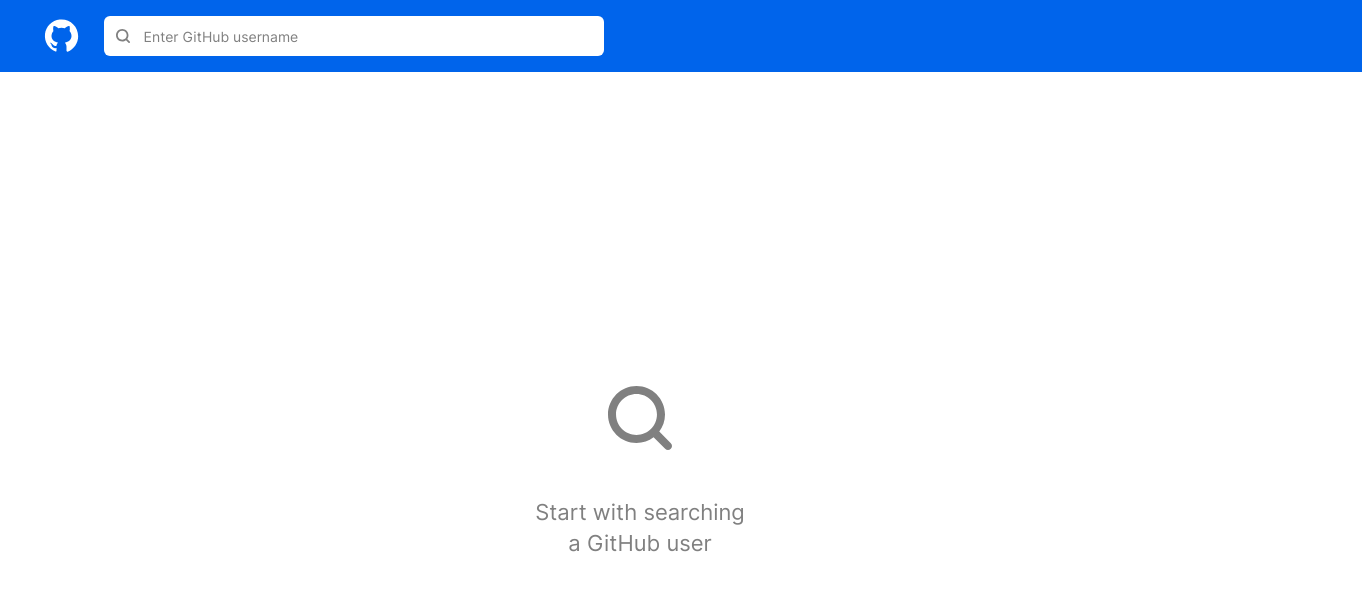
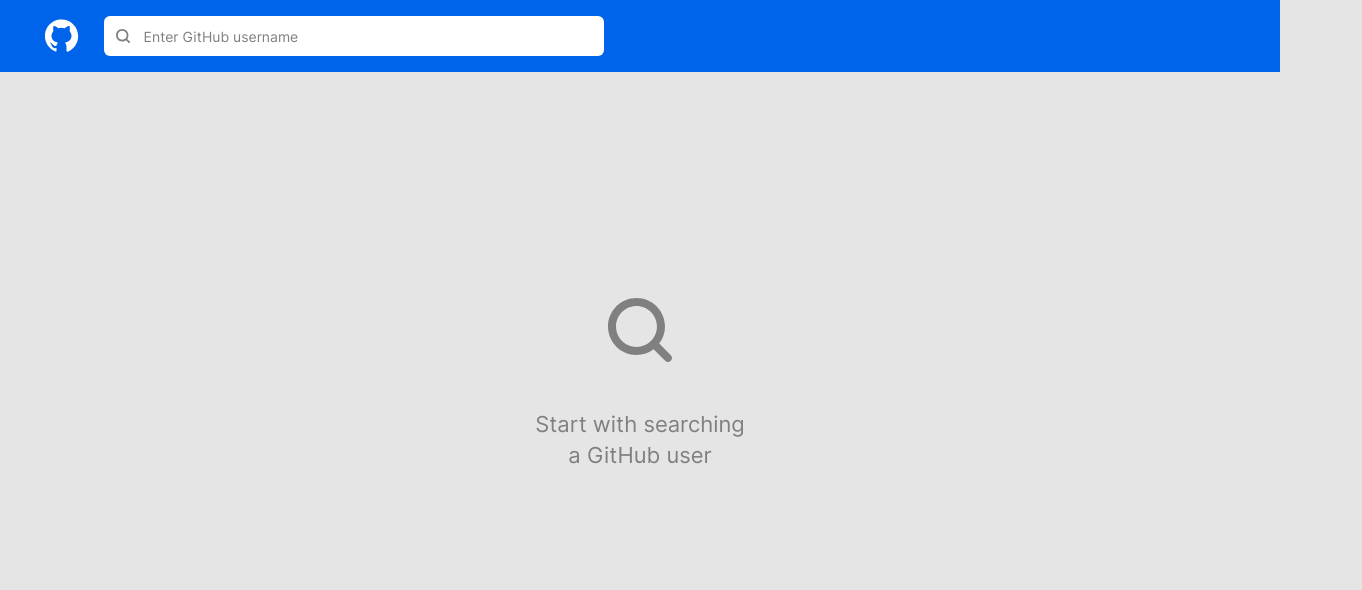
Before and after one commit to pashaSok/github-search, a React (Create React App) app: page / in a window 1280 px wide. Shown: the top 590 px of the page, 1362 px wide, since content can reach past the window. Built offline with nearby package versions, Linux system fonts and the light colour scheme.

Commit message:
feat: create test build

```diff
--- a/src/App.jsx
+++ b/src/App.jsx
@@ -8,7 +8,8 @@ class App extends Component{
     state={
         user:null,
         userRepo:null,
-        loadingInProgress:false
+        loadingInProgress:false,
+        currentPage:1
     }
     handleUserChange = (user,userRepo) =>{
         this.setState({user,userRepo});
@@ -16,14 +17,26 @@ class App extends Component{
     handleLoading = (loadingInProgress) =>{
         this.setState({loadingInProgress});
     }
+    handleCurrentPage=(currentPage) =>{
+        this.setState({currentPage});
+    }
     render(){
-        const {user,userRepo,loadingInProgress} = this.state;
-        console.log(user);
+        const {user,userRepo,loadingInProgress,currentPage} = this.state;
         return(
             <Router>
-                <Header setUser={this.handleUserChange} setLoading={this.handleLoading}/>
+                <Header setUser={this.handleUserChange} setLoading={this.handleLoading} currentPage={currentPage} />
                 <Routes>
-                    <Route path='/' element={<PageContentContainer loadingInProgress={loadingInProgress} user={user} userRepo={userRepo}/>}></Route>
+                    <Route path='/' element={
+                        <PageContentContainer
+                            loadingInProgress={loadingInProgress}
+                            user={user}
+                            userRepo={userRepo}
+                            setCurrentPage={this.handleCurrentPage}
+                            currentPage={currentPage}
+                            setUser={this.handleUserChange}
+                        />}
+                    >
+                    </Route>
                 </Routes>
             </Router>
         )
--- a/src/Components/Header.jsx
+++ b/src/Components/Header.jsx
@@ -5,12 +5,14 @@ export default class Header extends Component{
 
     render() {
         return (
-          <div className="header-wrapper">
+          <header>
+            <div className="header-container">
             <a href='#' className="icon-wrapper">
                 <svg className="github-icon"><use xlinkHref="../assets/sprite.svg#github"></use></svg>
             </a>
-            <Input setUser={this.props.setUser} setLoading={this.props.setLoading}/>
+            <Input setUser={this.props.setUser} setLoading={this.props.setLoading} currentPage={this.props.currentPage} />
           </div>
+          </header>
         );
       }
 }
--- a/src/Components/InitPage.jsx
+++ b/src/Components/InitPage.jsx
@@ -5,11 +5,11 @@ export default class InitPage extends Component{
     render() {
         return (
             <div className="void-page-wrapper">
-                <div className="icon-wrapper">
-                    <svg className="search-icon"><use xlinkHref="../assets/sprite.svg#nameSearch"></use></svg>
+                    <div className="icon-wrapper">
+                        <svg className="search-icon"><use xlinkHref="../assets/sprite.svg#nameSearch"></use></svg>
+                    </div>
+                    <span>Start with searching a GitHub user</span>
                 </div>
-                <span>Start with searching a GitHub user</span>
-            </div>
         );
-      }
+    }
 }
--- a/src/Components/PageContentContainer.jsx
+++ b/src/Components/PageContentContainer.jsx
@@ -7,7 +7,7 @@ import Loading from "./Loading";
 export default class PageContentContainer extends Component{
 
     render() {
-        const {user, userRepo,loadingInProgress} = this.props;
+        const {user, userRepo,loadingInProgress, setCurrentPage, currentPage, setUser} = this.props;
         if(loadingInProgress){
             return(
                 <Loading/>
@@ -24,7 +24,7 @@ export default class PageContentContainer extends Component{
             );
         }
         return(
-            <UserPage user={user} userRepo={userRepo}/>
+            <UserPage user={user} userRepo={userRepo} setCurrentPage={setCurrentPage} currentPage={currentPage} setUser={setUser}/>
         );
       }
 }
--- a/src/Components/RepoInfo.jsx
+++ b/src/Components/RepoInfo.jsx
@@ -4,15 +4,17 @@ import RepositoryIsEmpty from "./RepositoryIsEmpty";
 export default class RepoInfo extends Component{
 
     render() {
-        const {userRepo,currentItems}= this.props;
+        const {userRepo,currentItems,user}= this.props;
         if(!userRepo.length){
             return(
-                <RepositoryIsEmpty/>
+                <div className="repo-empty">
+                    <RepositoryIsEmpty/>
+                </div>
             );
         }
         return (
             <div className="repo-wrapper">
-                <span className="repo-number">Repositories ({userRepo.length})</span>
+                <span className="repo-number">Repositories ({user.public_repos})</span>
                 <div className="repo-items-wrapper">
                     {currentItems.map(element=>{
                         return(
--- a/src/Components/UserPage.jsx
+++ b/src/Components/UserPage.jsx
@@ -5,10 +5,29 @@ import RepoInfo from "./RepoInfo";
 
 export default class UserPage extends Component{
     state={
-        pageCount:Math.ceil(this.props.userRepo.length/4),
+        pageCount:Math.ceil(this.props.user.public_repos/4),
         currentItems:this.props.userRepo.slice(0,4),
         itemOffset:0,
         itemsPerPage:4
+    }
+    componentDidUpdate=async(prevProps)=>{
+        if(prevProps.currentPage!==this.props.currentPage){
+            const repoResponse = await fetch(`https://api.github.com/users/${this.props.user.login}/repos?page=${this.props.currentPage}&per_page=4&sort=updated`,
+            {
+                method:'GET',
+                headers:{
+                    Authorization: 'token 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'
+                }
+            });
+            const repoData=await repoResponse.json();
+            this.props.setUser(this.props.user, repoData);
+        }
+    }
+    static getDerivedStateFromProps(props, state){
+        if(props.userRepo!==state.currentItems){
+            return {currentItems: props.userRepo}
+        }
+        return null;
     }
     handleCurrentItems=(currentItems)=>{
         this.setState({currentItems});
@@ -21,15 +40,38 @@ export default class UserPage extends Component{
     }
     render() {
         const {pageCount,currentItems,itemOffset,itemsPerPage}=this.state;
-        const {user,userRepo}= this.props;
+        const {user,userRepo,setCurrentPage}= this.props;
+        if(pageCount!==0){
             return (
                 <div className="container">
                     <Aside user={user}/>
                     <main className="repo-container">
-                    <RepoInfo currentItems={currentItems} userRepo={userRepo}/>
-                    <Pagination userRepo={userRepo} pageCount={pageCount} itemOffset={itemOffset} itemsPerPage={itemsPerPage} setItemsOffset={this.handleItemsOffset} setCurrentItems={this.handleCurrentItems} setPageCount={this.handlePageCount}/>
+                        <RepoInfo currentItems={currentItems} userRepo={userRepo} user={user}/>
+                        <Pagination
+                            user={user}
+                            userRepo={userRepo}
+                            pageCount={pageCount}
+                            itemOffset={itemOffset}
+                            itemsPerPage={itemsPerPage}
+                            setItemsOffset={this.handleItemsOffset}
+                            setCurrentItems={this.handleCurrentItems}
+                            setPageCount={this.handlePageCount}
+                            setCurrentPage={setCurrentPage}
+                            currentItems={currentItems}
+                        />
+                    </main>
+                </div>
+            );
+        }
+        else{
+            return (
+                <div className="container">
+                    <Aside user={user}/>
+                    <main className="repo-container">
+                        <RepoInfo currentItems={currentItems} userRepo={userRepo} user={user}/>
                     </main>
                 </div>
             );
         }
       }
+}
--- a/src/styles/reset.css
+++ b/src/styles/reset.css
@@ -58,8 +58,6 @@ video {
     /* обнуляем отступы и убираем бордюры */
     vertical-align: baseline;
     /* приводим все к одной базовой линии */
-    background: transparent;
-    /* чтобы не проскакивали левые фоны, установленные по умолчанию */
     font-size: 100%;
     /* размер шрифта всем одинаковый */
     scroll-behavior: smooth;
--- a/src/styles/style.scss
+++ b/src/styles/style.scss
@@ -4,19 +4,26 @@ $textareaPlaceholder:#808080;
 $blue:#0064eb;
 $hoverBlue:#023c88;
 $activeBlue:#237ff7;
+body{
+    background-color: #e5e5e5;
+}
 .container{
-    width: 1366px;
+    width: 1254px;
     margin: 0 auto;
     display: flex;
-    padding: 29px 57px 0;
+    justify-content: space-between;
+    margin-top: 28px;
 }
-.header-wrapper{
+header{
     background: $blue;
+    display: flex !important;
+    justify-content: center;
+    .header-container{
+        padding: 0px 41px;
         display: flex;
         align-items: center;
-    width: 100%;
+        width: 1284px;
         height: 72px;
-    padding: 0px 41px;
         .icon-wrapper{
             width: 41px;
             height: 40px;
@@ -36,7 +43,7 @@ $activeBlue:#237ff7;
             }
         }
     }
-
+}
 .form-search{
     display: flex;
     align-items: center;
@@ -47,7 +54,7 @@ $activeBlue:#237ff7;
         .icon-wrapper{
             display: flex;
             align-items: center;
-            margin-right: 0;
+            margin-right: 0 !important;
             justify-content: center;
             &:hover{
                 .search-icon{
@@ -95,6 +102,11 @@ $activeBlue:#237ff7;
 }
 .repo-container{
     position: relative;
+    min-height: 696px;
+    width: 877px;
+    .repo-empty{
+        transform: translateY(-72px);
+    }
     .repo-wrapper{
         width: 100%;
         .repo-number{
@@ -112,8 +124,12 @@ $activeBlue:#237ff7;
             .repo-item{
                 display: flex;
                 flex-direction: column;
-                width: 877px;
-                height: 112px;
+                width: 813px;
+                min-height: 64px;
+                overflow: hidden;
+                background: #fff;
+                margin-bottom: 24px;
+                padding: 24px 32px;
                 a{
                     display: inline-block;
                     vertical-align: top;
@@ -147,11 +163,13 @@ $activeBlue:#237ff7;
     .pagination-wrapper{
         display: flex;
         justify-content: space-between;
-        width: 337px;
+        width: 202px;
         position: absolute;
         bottom: 0;
         right: 0;
+        margin-bottom: 28px;
         .pagination {
+            width: 100%;
             display: flex;
             justify-content: space-between;
             list-style: none;
@@ -187,14 +205,11 @@ $activeBlue:#237ff7;
           }
     }
 }
-
 .void-page-wrapper{
-    width: 100%;
-    height: 100vh;
     display: flex;
     flex-direction: column;
     align-items: center;
-    align-content: center;
+    height: 624px;
     justify-content: center;
     .icon-wrapper{
         width: 64px;
@@ -217,6 +232,7 @@ $activeBlue:#237ff7;
         line-height: 140%;
     }
 }
+
 .repository-empty-page{
     span{
         width: 100%;
@@ -224,8 +240,7 @@ $activeBlue:#237ff7;
 }
 .aside{
     width: 280px;
-    height: 100vh;
-    padding: 0 57px 0 0;
+    margin-top: 11px;
     display: flex;
     flex-direction: column;
     align-items: flex-start;
```
Also changed, not shown: src/Components/Input.jsx (+16 -4 lines), src/Components/Pagination.jsx (+4 -3 lines). Lines whose indentation alone changed are shown as unchanged.
